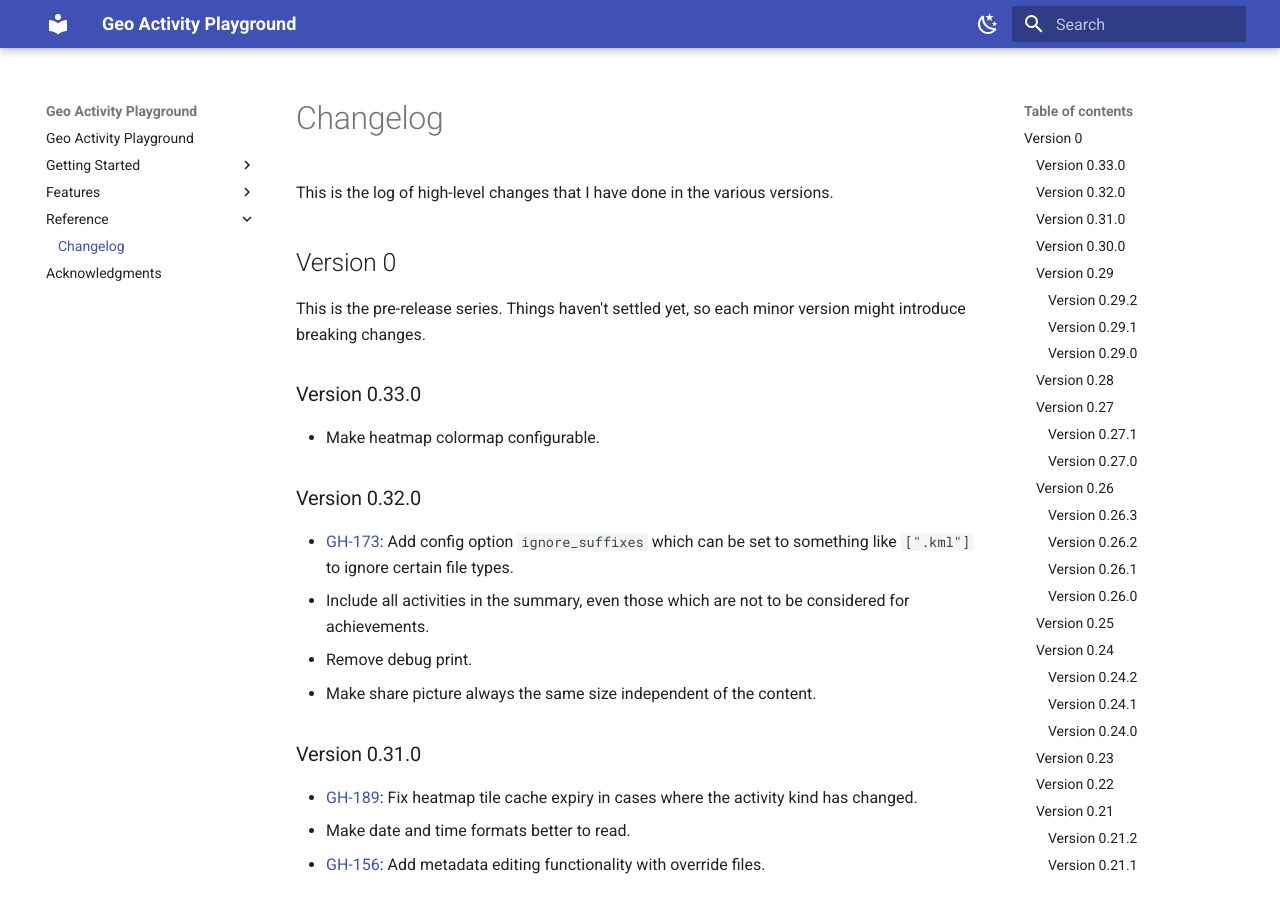
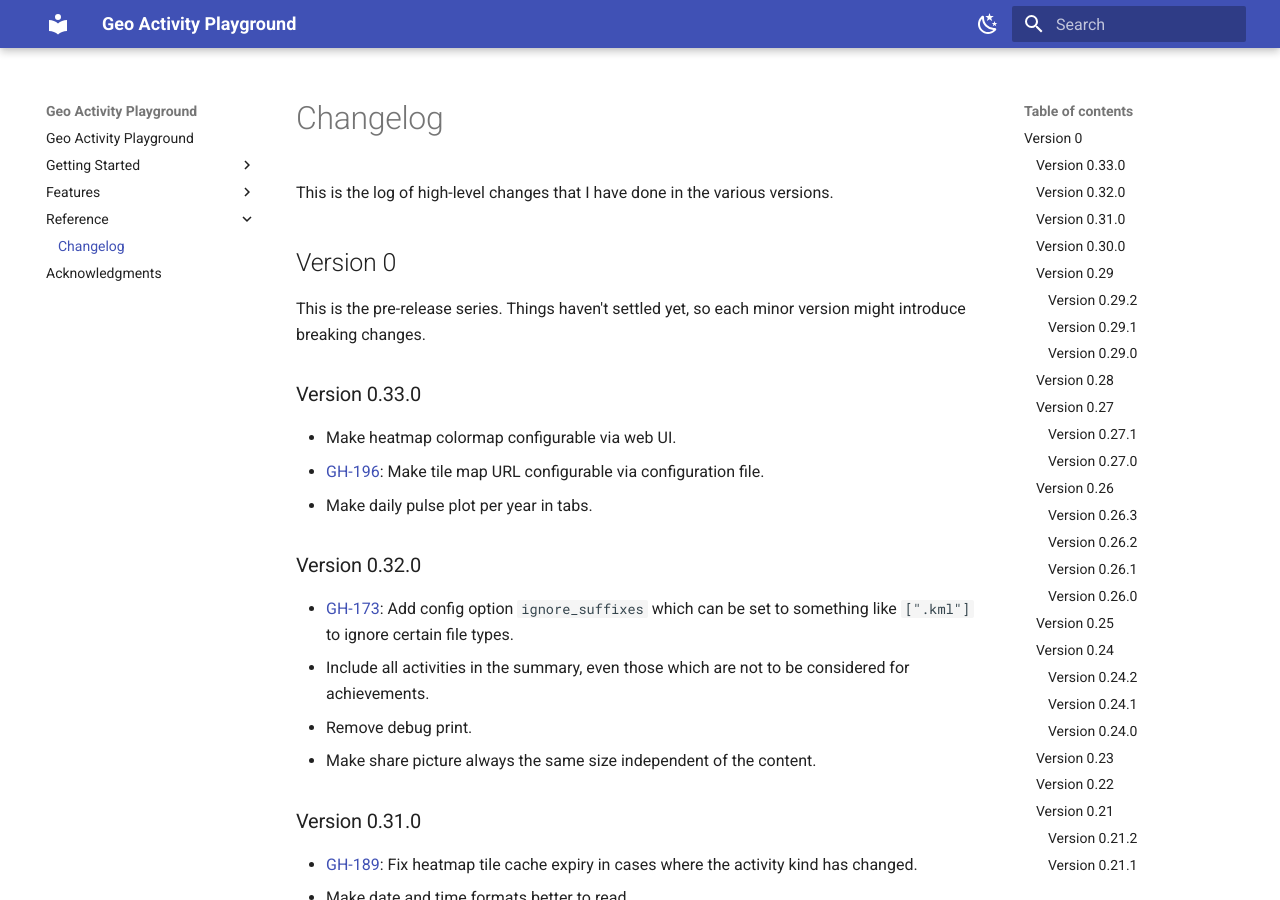
Before and after one commit to martin-ueding/geo-activity-playground, an MkDocs documentation site: the page built from docs/reference/changelog.md, in a window 1280 px wide and 900 px high. Built offline with MkDocs 1.6.1 and Material for MkDocs 9.7.7, drawn with Linux system fonts in a browser that asks for light colours.

Commit message:
Changelog entry

```diff
--- a/docs/reference/changelog.md
+++ b/docs/reference/changelog.md
@@ -8,7 +8,9 @@ This is the pre-release series. Things haven't settled yet, so each minor versio
 
 ### Version 0.33.0
 
-- Make heatmap colormap configurable.
+- Make heatmap colormap configurable via web UI.
+- [GH-196](https://github.com/martin-ueding/geo-activity-playground/issues/196): Make tile map URL configurable via configuration file.
+- Make daily pulse plot per year in tabs.
 
 ### Version 0.32.0
 
```
